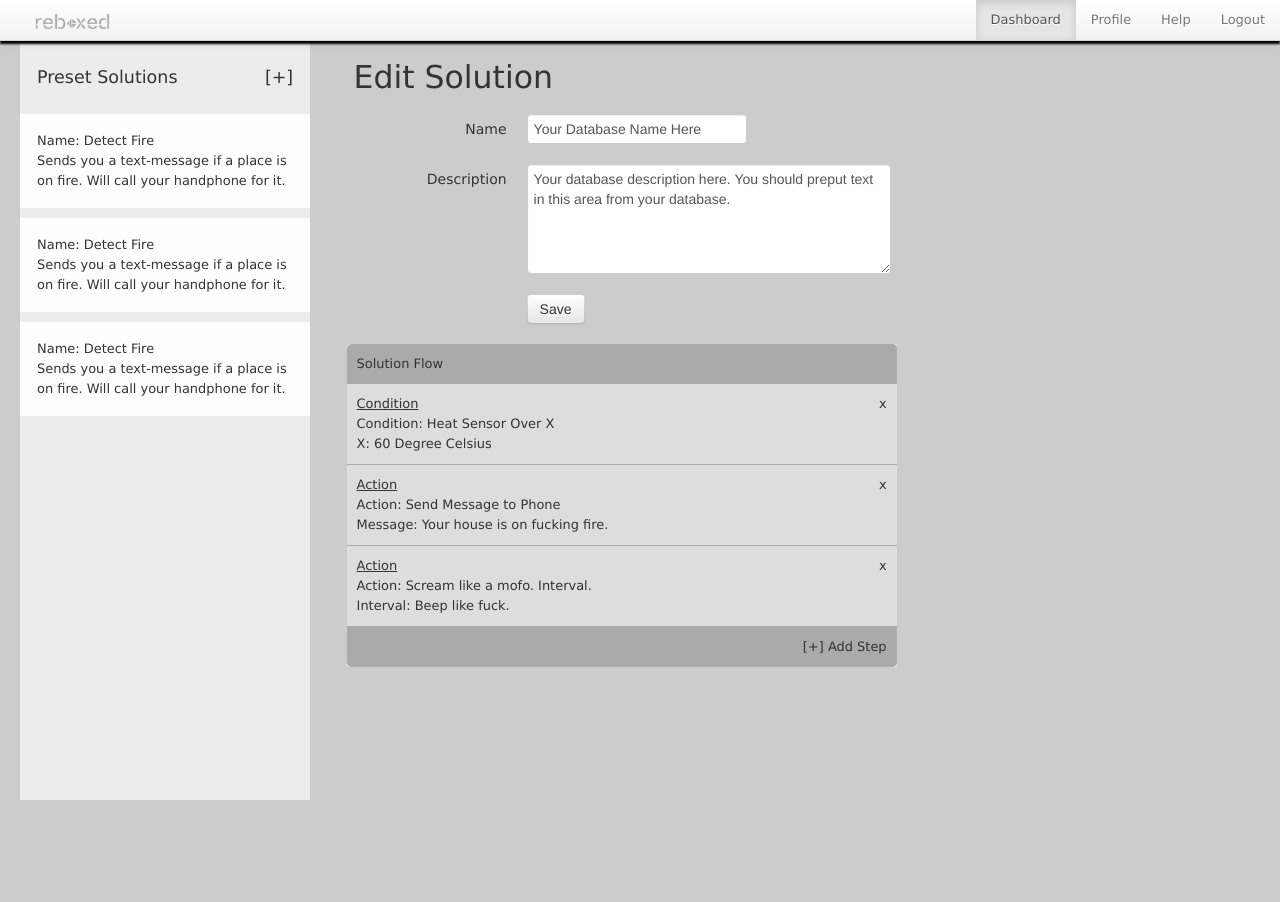
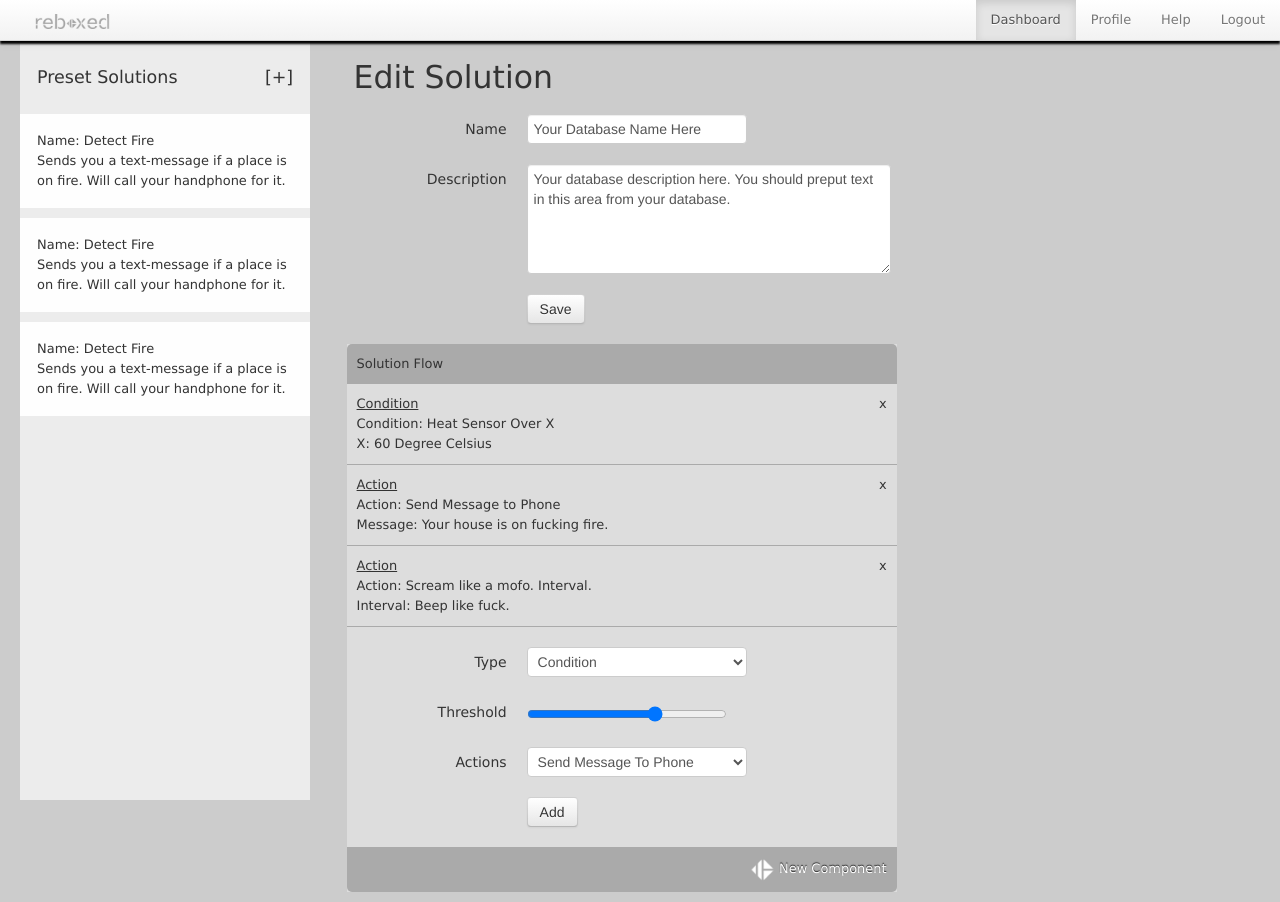
Before and after one commit to iewnait/ReboxedServer, a PHP site: page /customizableWidget.html in a window 1280 px wide. Before the commit the page ends 800 px from the top, so only its background shows below. Run offline with PHP 8.4, Linux system fonts and the light colour scheme.

Commit message:
CustomizableWidget Addon

```diff
--- a/web/css/customizableWidget.less
+++ b/web/css/customizableWidget.less
@@ -57,6 +57,7 @@
 				cursor: pointer;
 				&:hover{
 					background-color:#DDD;
+					cursor:pointer;
 				}
 			}
 		}
--- a/web/css/master.css
+++ b/web/css/master.css
@@ -19,6 +19,9 @@ body {
   font-family: Verdana;
   font-size: 0.9em;
   font-weight: 100;
+}
+a {
+  cursor: pointer;
 }
 a.white {
   color: #fff;
@@ -174,6 +177,7 @@ a.white:hover {
   vertical-align: bottom;
 }
 .moduleListings .mainScreen .solutionsCol .solutionsTable .solutionsRow {
+  cursor: pointer;
   background-color: #EEE;
   border-bottom: 1px solid #484848;
 }
@@ -367,4 +371,5 @@ a.white:hover {
 }
 .customizableWidget .mainScreen .premadeCol .premadeRow:hover {
   background-color: #DDD;
+  cursor: pointer;
 }
--- a/web/css/master.less
+++ b/web/css/master.less
@@ -24,6 +24,10 @@ html, body{
 	font-weight: 100;
 
 }
+a{
+	cursor: pointer;
+}
+
 a.white{
 	color: #fff;
 	text-shadow:0 -1px 1px rgba(0,0,0,0.8);
--- a/web/css/moduleListings.less
+++ b/web/css/moduleListings.less
@@ -43,6 +43,7 @@
 				}
 
 				.solutionsRow{
+					cursor:pointer;
 					&.greyOut{
 						background-color: #AAA;
 						&:hover{
--- a/web/customizableWidget.html
+++ b/web/customizableWidget.html
@@ -9,7 +9,7 @@
 <body class="customizableWidget">
 	<div class="navbar navbar-fixed-top">
 		<div class="navbar-inner">
-			<a class="brand" href="#"><img src="images/logosmall.png" style="height: 15px; padding-left: 35px;"/></a>
+			<a class="brand" href="moduleListings.html"><img src="images/logosmall.png" style="height: 15px; padding-left: 35px;"/></a>
 			<ul class="nav pull-right">
 				<li class="active"><a href="#">Dashboard</a></li>
 				<li><a href="#">Profile</a></li>
@@ -87,9 +87,46 @@
 						Action: Scream like a mofo. Interval.<br/>
 						Interval: Beep like fuck.<br/>
 					</div>
+					<div class="addRow">
 
+						</br>
+						<form class="form-horizontal">
+							<div class="control-group">
+							    <label class="control-label" for="inputPassword">Type</label>
+							    <div class="controls">
+							    	<select>
+										<option>Condition</option>
+										<option>Action</option>
+									</select>
+							    </div>
+						  	</div>
+							<div class="control-group">
+							    <label class="control-label" for="inputPassword">Threshold</label>
+							    <div class="controls">
+							    	<input style="margin-top: 9px; width:200px;" type="range" min="5" max="150" step="5" value="100">
+							    </div>
+						  	</div>
+						  	<div class="control-group">
+							    <label class="control-label" for="inputPassword">Actions</label>
+							    <div class="controls">
+							    	<select>
+										<option>Send Message To Phone</option>
+										<option>Emit Sound</option>
+										<option>Make Noise</option>
+									</select>
+							    </div>
+						  	</div>
+							<div class="control-group">
+								<div class="controls">
+									<button type="submit" class="btn">Add</button>
+								</div>
+							</div>
+						</form>
+
+					</div>
 					<div class="stepFooter">
-						<span class="pull-right">[+] Add Step</span>
+						<a class="white pull-right" style="margin-top:2px; margin-left:4px;">New Component</a>
+						<img class="pull-right" src="images/componentIcon.png" width="25px"/>
 					</div>
 				</div>
 
--- a/web/moduleListings.html
+++ b/web/moduleListings.html
@@ -9,9 +9,9 @@
 <body class="moduleListings">
 	<div class="navbar navbar-fixed-top">
 		<div class="navbar-inner">
-			<a class="brand" href="#"><img src="images/logosmall.png" style="height: 15px; padding-left: 35px;"/></a>
+			<a class="brand" href="moduleListings.html"><img src="images/logosmall.png" style="height: 15px; padding-left: 35px;"/></a>
 			<ul class="nav pull-right">
-				<li class="active"><a href="#">Dashboard</a></li>
+				<li class="active"><a href="moduleListings.html">Dashboard</a></li>
 				<li><a href="#">Profile</a></li>
 				<li><a href="#">Help</a></li>
 				<li class=""><a href="#">Logout</a></li>
```
Also changed, not shown: web/images/componentIcon.png (added), 1 other file.
